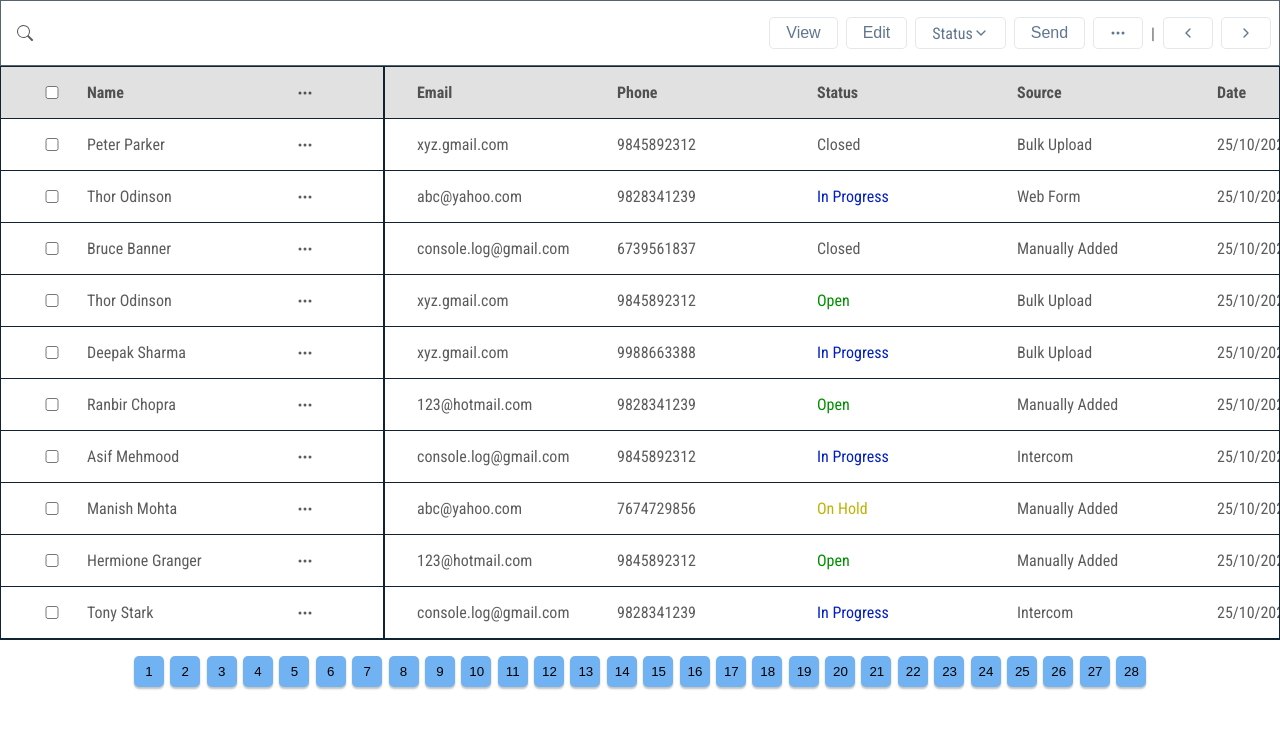
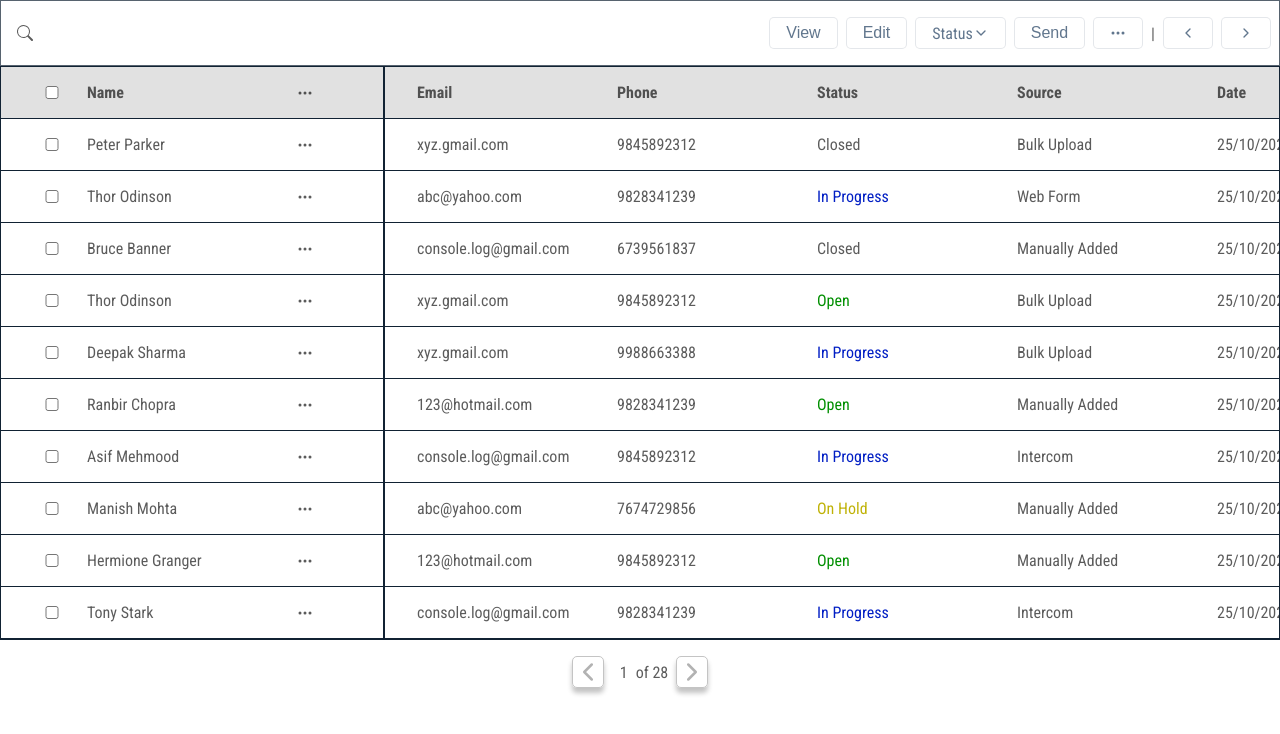
Before and after one commit to codingkapur/users-panel, a React (Create React App) app: page / in a window 1280 px wide. Shown: the top 734 px of the page. Built offline with nearby package versions, Linux system fonts and the light colour scheme; data requests are answered from the project's data file.

Commit message:
implement pagination with arrow keys instead of displaying all page numbers

```diff
--- a/src/App.js
+++ b/src/App.js
@@ -8,7 +8,6 @@ function App() {
   const [userList, setUserList] = useState([]);
   const [loading, setLoading] = useState([false]);
   const [totalPages, setTotalPages] = useState(0);
-  const [page, setPage] = useState(1);
 
   //Fetch Data from Database
   const fetchData = async () => {
@@ -35,22 +34,11 @@ function App() {
     };
     getData();
   }, []);
-  //Change page function
-  const handleClick = (num) => {
-    setPage(num);
-  };
-
-
 
   return (
     <div className="App">
       {loading && <Loading />}
-      <Table
-        userList={userList}
-        totalPages={totalPages}
-        handleClick={handleClick}
-        page={page}
-      />
+      <Table userList={userList} totalPages={totalPages} />
     </div>
   );
 }
--- a/src/components/Pagination.js
+++ b/src/components/Pagination.js
@@ -1,12 +1,26 @@
-const Pagination = ({ totalPages, handleClick}) => {
+import { FiChevronRight, FiChevronLeft } from "react-icons/fi";
 
-  const pages = [...Array(totalPages).keys()].map((num) => num + 1);
+const Pagination = ({
+  totalPages,
+  handleRightClick,
+  handleLeftClick,
+  page,
+}) => {
+  //returns an array of numbers uptill the value of the variable
+  // const pages = [...Array(totalPages).keys()].map((num) => num + 1);
 
   return (
     <div className="pagination__container">
-      {pages.map((page) => {
-        return <button className="pagination__btn" key={page} onClick={()=>handleClick(page)}>{page}</button>;
-      })}
+      <FiChevronLeft
+        className="arrow__icon"
+        onClick={() => handleLeftClick()}
+      />
+      <p className="pagination__btn">{page}</p>
+      <p>of {totalPages}</p>
+      <FiChevronRight
+        className="arrow__icon"
+        onClick={() => handleRightClick()}
+      />
     </div>
   );
 };
--- a/src/components/RowsContainer.js
+++ b/src/components/RowsContainer.js
@@ -3,12 +3,25 @@ import RightContainer from "./RightContainer";
 import { USER_PER_PAGE } from "../utils/constants";
 import Pagination from "./Pagination";
 import React from "react";
+import { useState} from "react";
 import { BsThreeDots } from "react-icons/bs";
 
-const RowsContainer = ({ userList, page, totalPages, handleClick }) => {
+const RowsContainer = ({ userList, totalPages }) => {
+  const [page, setPage] = useState(1);
+
   const startIndex = (page - 1) * USER_PER_PAGE;
   const selectedUsers = userList.slice(startIndex, startIndex + USER_PER_PAGE);
 
+  const handleRightClick = () => {
+    if(page<totalPages){
+      setPage(page + 1);
+    }
+  };
+  const handleLeftClick = () => {
+    if(page>1){
+      setPage(page - 1);
+    }
+  };
   return (
     <div className="rows__container">
       <div className="rows__container--left">
@@ -33,7 +46,7 @@ const RowsContainer = ({ userList, page, totalPages, handleClick }) => {
           return <RightContainer user={x} key={x.id} />;
         })}
       </div>
-      <Pagination totalPages={totalPages} handleClick={handleClick} />
+      <Pagination totalPages={totalPages} page={page} handleLeftClick = {handleLeftClick} handleRightClick={handleRightClick}/>
     </div>
   );
 };
--- a/src/components/Table.js
+++ b/src/components/Table.js
@@ -3,7 +3,7 @@ import { BsSearch, BsThreeDots } from "react-icons/bs";
 import { FiChevronRight, FiChevronLeft, FiChevronDown } from "react-icons/fi";
 import RowsContainer from "./RowsContainer";
 
-const Table = ({ userList, totalPages, handleClick, page }) => {
+const Table = ({ userList, totalPages, page }) => {
   const [searchState, setSearchState] = useState(false);
   const [searchInputText, setSearchInputText] = useState("");
   const searchInput = useRef(null);
@@ -95,9 +95,7 @@ const Table = ({ userList, totalPages, handleClick, page }) => {
       </div>
       <RowsContainer
         userList={userList}
-        page={page}
         totalPages={totalPages}
-        handleClick={handleClick}
       />
     </div>
   );
--- a/src/index.css
+++ b/src/index.css
@@ -168,22 +168,12 @@ body {
   grid-column-start: 1;
   grid-column-end: -1;
   grid-row: auto;
+  display: flex;
+  align-items: center;
+  justify-content: space-between;
 }
 .pagination__btn {
-  background-color: rgb(113, 178, 242);
-  border: none;
-  margin: 0 0.2rem;
-  width: 30px;
-  cursor: pointer;
-  box-shadow: 0 2px 2px rgba(0, 0, 0, 0.241);
-  border-radius: 5px;
-  padding: 0.5rem;
-  transition: 0.2s ease;
-}
-
-.pagination__btn:hover {
-  box-shadow: 0 3px 3px rgba(0, 0, 0, 0.241);
-  transform: scale(0.95);
+  margin: 0 0.5rem;
 }
 
 .heading__row--left,
@@ -191,7 +181,18 @@ body {
   font-weight: 700;
   background-color: rgb(225, 225, 225);
 }
-
 .more__icon {
   cursor: pointer;
 }
+.arrow__icon {
+  border: 1px solid rgb(196, 196, 196);
+  font-size: 2rem;
+  border-radius: 5px;
+  box-shadow: 0 5px 5px rgba(0, 0, 0, 0.241);
+  transition: 0.2s ease;
+  margin: 0 0.5rem;
+  color: rgba(116, 116, 116, 0.549);
+}
+.arrow__icon:hover {
+  box-shadow: 0 3px 3px rgba(0, 0, 0, 0.241);
+}
```
